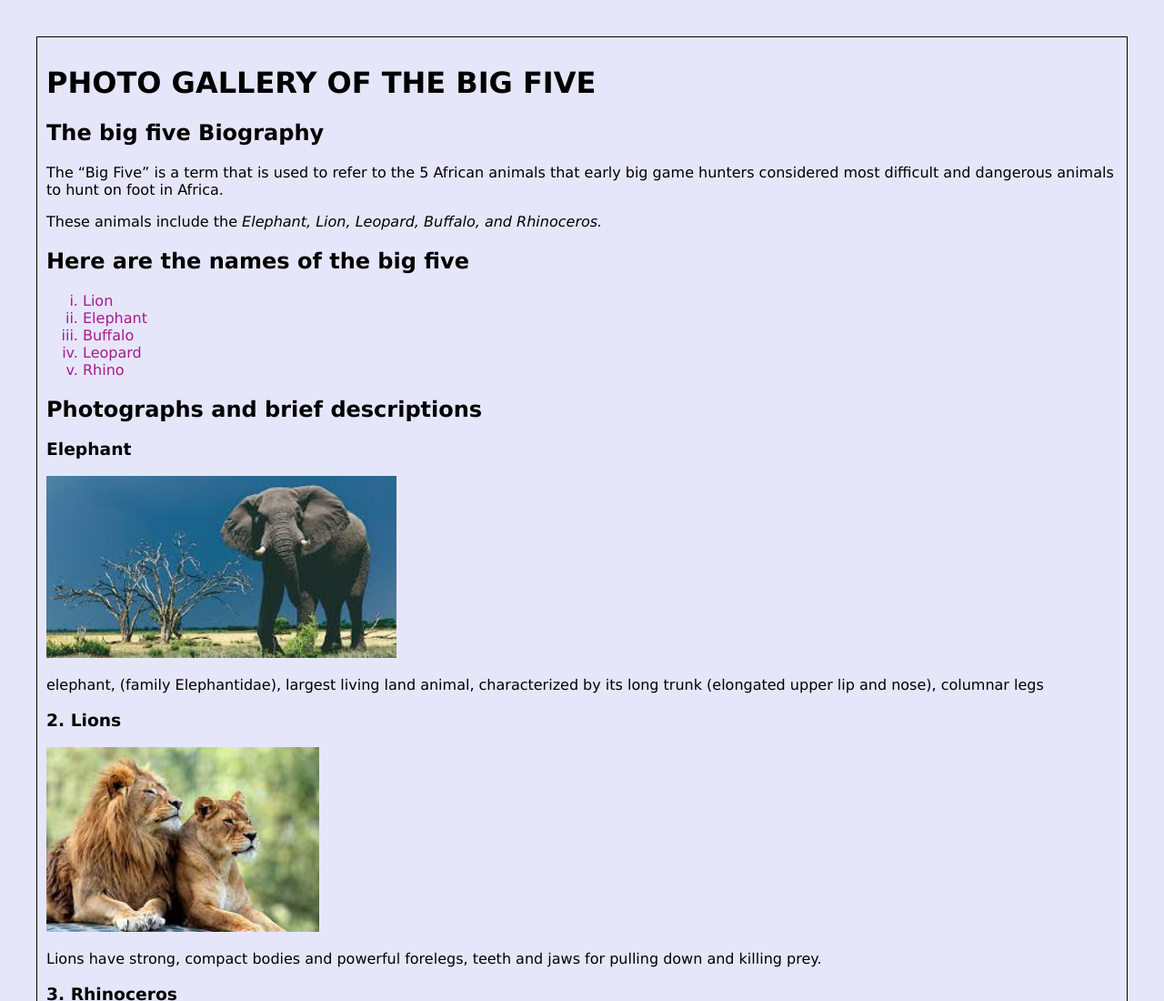
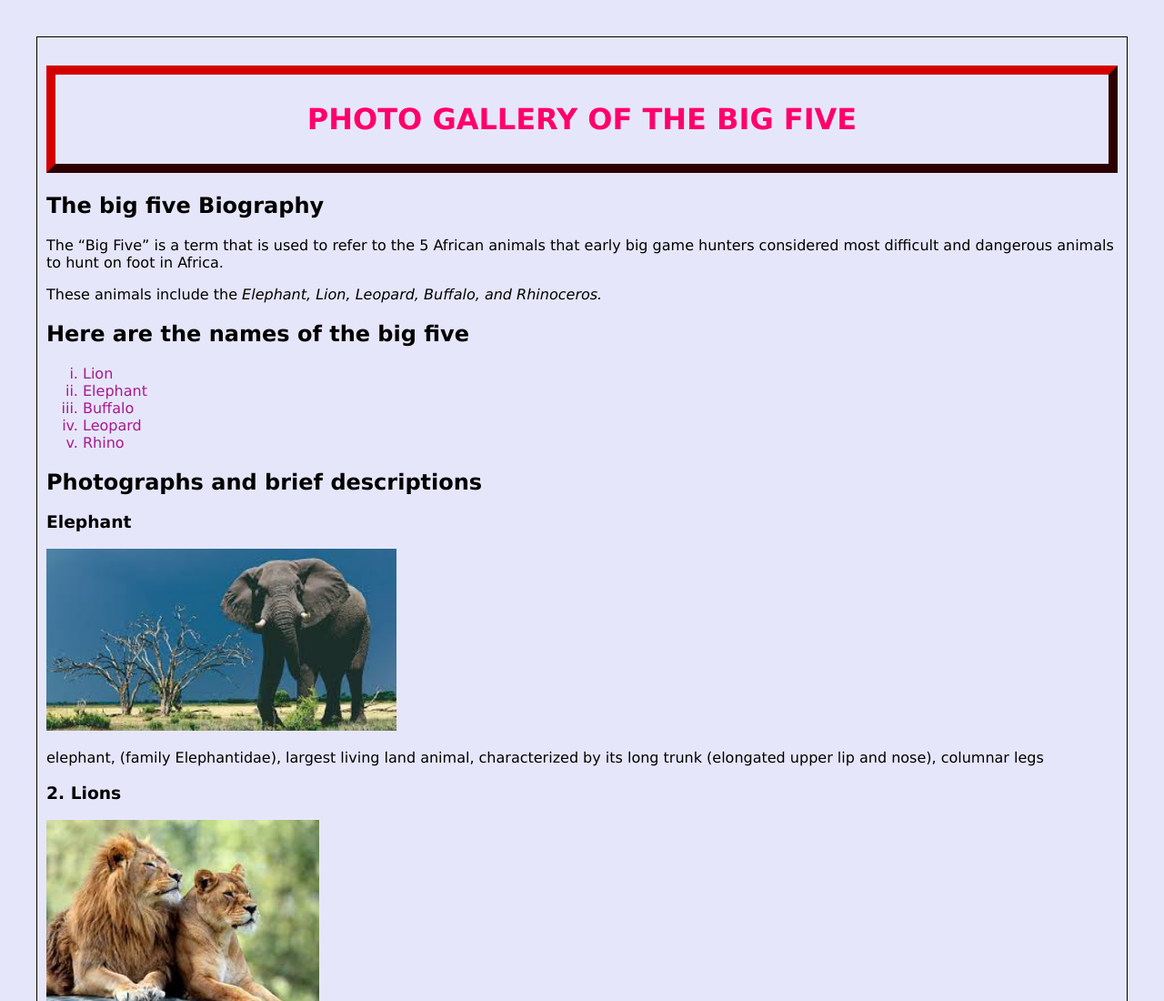
Before and after one commit to Lenus254/Favourite-photography-, a plain HTML site: page index.html in a window 1280 px wide. Shown: the top 1100 px of the page at 91% size. Drawn offline with Linux system fonts and the light colour scheme.

Commit message:
styles header color and paddinh

```diff
--- a/styles.css
+++ b/styles.css
@@ -12,3 +12,12 @@ ol{
     color: rgb(167, 26, 143);
     text-align: left;
 }
+h1{
+
+    color: rgb(255, 0, 106);
+    padding:30px;
+    text-align: center;
+    font-weight: bolder;
+    background-clip: border-box;
+    border: 10px outset maroon;
+}
```
